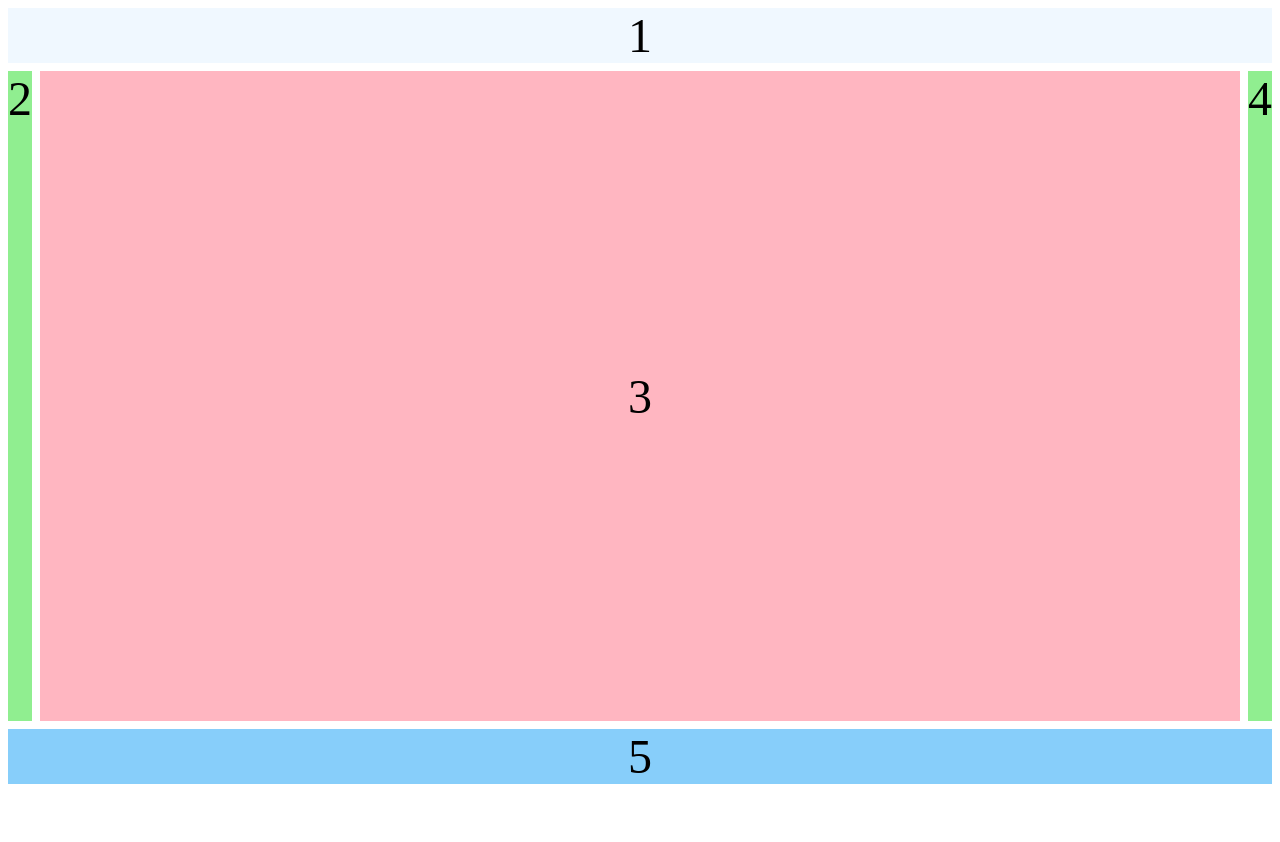
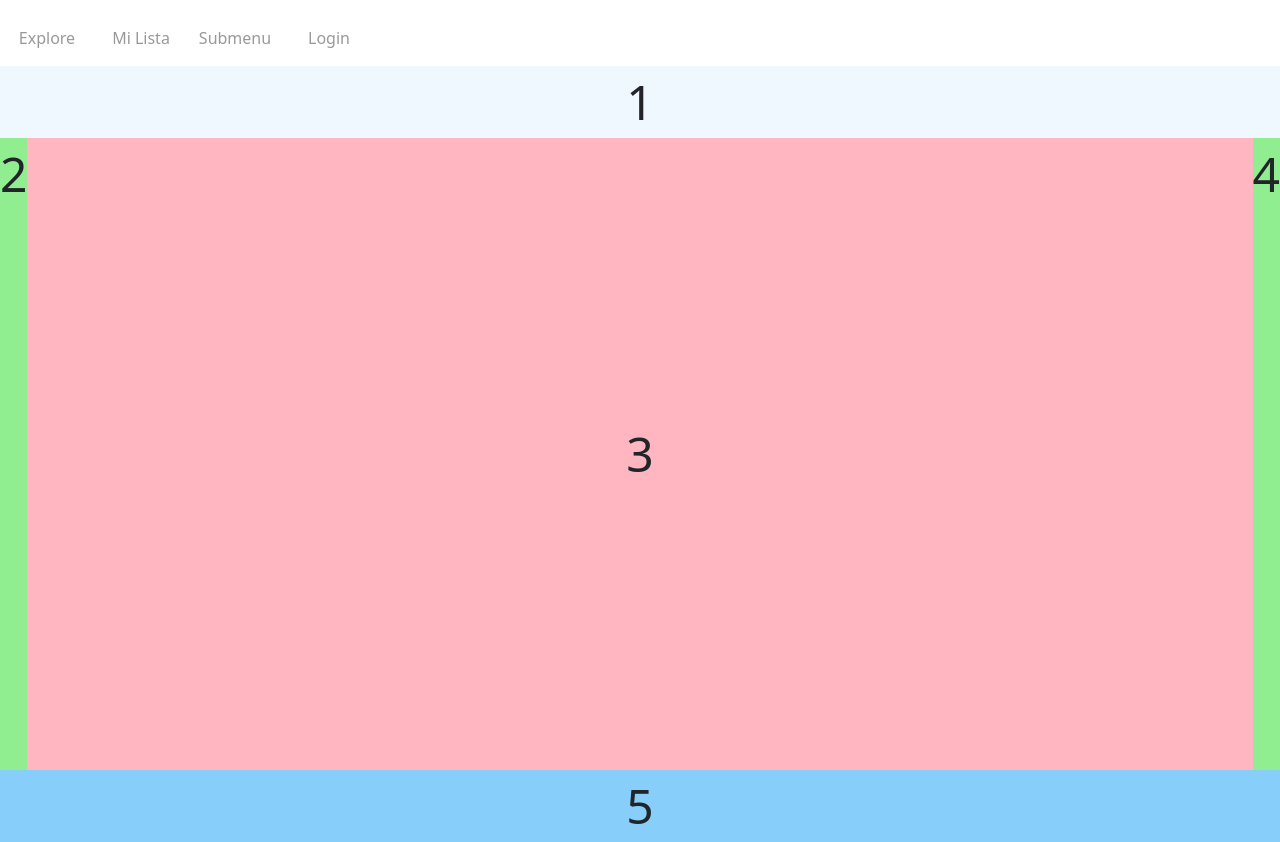
Before and after one commit to raxdevFrontier/RandomFilm, a plain HTML site: page index.html in a window 1280 px wide. Before the commit the page ends 800 px from the top, so only its background shows below. Drawn offline with nearby package versions, Linux system fonts and the light colour scheme.

Commit message:
add top-nav

```diff
--- a/css/styles_index.css
+++ b/css/styles_index.css
@@ -1,3 +1,123 @@
+/*-------------- Estilos navbar ------------- */
+body {
+	font-family: 'Euclid Circ.menuar A', 'Poppins';
+	font-size: 18px;
+	margin: 0;
+	display: grid;
+	place-items: center;
+	height: 100vh;
+	background: #1a2027;
+}
+
+ul {
+	margin: 0;
+	padding: 0;
+	list-style: none;
+}
+
+nav {
+	width: 100%;
+}
+
+a {
+	cursor: pointer;
+}
+
+.menu {
+	margin: 0;
+	padding: 0;
+	display: flex;
+	justify-content: center;
+	align-items: stretch;
+	height: 50px;
+}
+
+.menu li {
+	display: inline-block;
+	width: 90px;
+	margin: 0 2px;
+	/* transition: all 0.3s ease-in-out; */
+}
+
+.menu li:hover .submenu {
+	/* height: auto; */
+	height: 60px;
+}
+
+.menu > li:hover > a {
+	/* color: #3e95ff; */
+	color: #fff;
+	background-color: #3e95ff;
+}
+
+.menu > li:hover > a::before {
+	visibility: visible;
+	scale: 1 1;
+}
+
+.submenu {
+	overflow: hidden;
+	position: absolute;
+	left: 0;
+	display: flex;
+	justify-content: center;
+	align-items: stretch;
+	width: 100%;
+	background-color: #3e95ff;
+	height: 0;
+	line-height: 40px;
+	box-sizing: border-box;
+	transition: height 0.3s ease-in-out;
+}
+
+.menu li .submenu li {
+	padding: 5px;
+}
+.menu li .submenu a {
+	color: #fff;
+	opacity: 0;
+	font-size: 16px;
+	height: 80%;
+	/* margin: 20px 2px; */
+	transition: opacity 0.25s;
+}
+
+.menu > li:hover .submenu a {
+	opacity: 1;
+}
+
+.menu > li .submenu a:hover {
+	background: rgb(0 0 0 / 20%);
+}
+
+.menu > li a {
+	color: #999;
+	display: flex;
+	align-items: center;
+	justify-content: center;
+	padding: 0 7px;
+	text-decoration: none;
+	position: relative;
+	height: 100%;
+	border-radius: 10px;
+	margin: 5px 0;
+}
+
+/* .menu > li > a::before {
+	content: '';
+	position: absolute;
+	width: 100%;
+	height: 3px;
+	bottom: 3px;
+	left: 0px;
+	background-color: #3e95ff;
+	transition: all 0.2s ease-in-out;
+	scale: 0 0;
+	visibility: hidden;
+} */
+/*^^^^^^^^^^^^^^ Estilos navbar ^^^^^^^^^^^^ */
+
+/*-------------- Estilos layout ------------- */
 .layout {
 	/* width: 1366px;
 	height: 768px; */
@@ -12,7 +132,7 @@
 		'header header header' auto
 		'leftSide body rightSide' 1fr
 		'footer footer footer' auto / auto 1fr auto;
-	gap: 8px;
+	/* gap: 8px; */
 	text-align: center;
 	font-size: 3rem;
 }
@@ -40,3 +160,4 @@ main {
 	grid-area: footer;
 	background-color: lightskyblue;
 }
+/*^^^^^^^^^^^^^^ Estilos layout ^^^^^^^^^^^^ */
--- a/index.html
+++ b/index.html
@@ -5,9 +5,31 @@
 		<meta name="viewport" content="width=device-width, initial-scale=1.0" />
 		<link rel="stylesheet" href="./css/styles_index.css" />
 		<title>Random Film</title>
+		<link
+			href="https://cdn.jsdelivr.net/npm/bootstrap@5.3.2/dist/css/bootstrap.min.css"
+			rel="stylesheet"
+			integrity="sha384-T3c6CoIi6uLrA9TneNEoa7RxnatzjcDSCmG1MXxSR1GAsXEV/Dwwykc2MPK8M2HN"
+			crossorigin="anonymous"
+		/>
+		<script src="https://cdn.tailwindcss.com"></script>
 	</head>
 	<body>
-		<nav class="navbar"></nav>
+		<nav class="navbar">
+			<ul class="menu">
+				<li><a href="#">Explore</a></li>
+				<li><a href="#">Mi Lista</a></li>
+				<li>
+					<a href="#">Submenu</a>
+					<ul class="submenu">
+						<li><a href="#">Option1</a></li>
+						<li><a href="#">Option2</a></li>
+						<li><a href="#">Option3</a></li>
+					</ul>
+				</li>
+				<li><a href="#">Login</a></li>
+			</ul>
+		</nav>
+
 		<section class="layout">
 			<header class="header">1</header>
 			<aside class="leftSide">2</aside>
@@ -17,4 +39,9 @@
 		</section>
 	</body>
 	<script src="./js/app.js"></script>
+	<script
+		src="https://cdn.jsdelivr.net/npm/bootstrap@5.3.2/dist/js/bootstrap.bundle.min.js"
+		integrity="sha384-C6RzsynM9kWDrMNeT87bh95OGNyZPhcTNXj1NW7RuBCsyN/o0jlpcV8Qyq46cDfL"
+		crossorigin="anonymous"
+	></script>
 </html>
```
